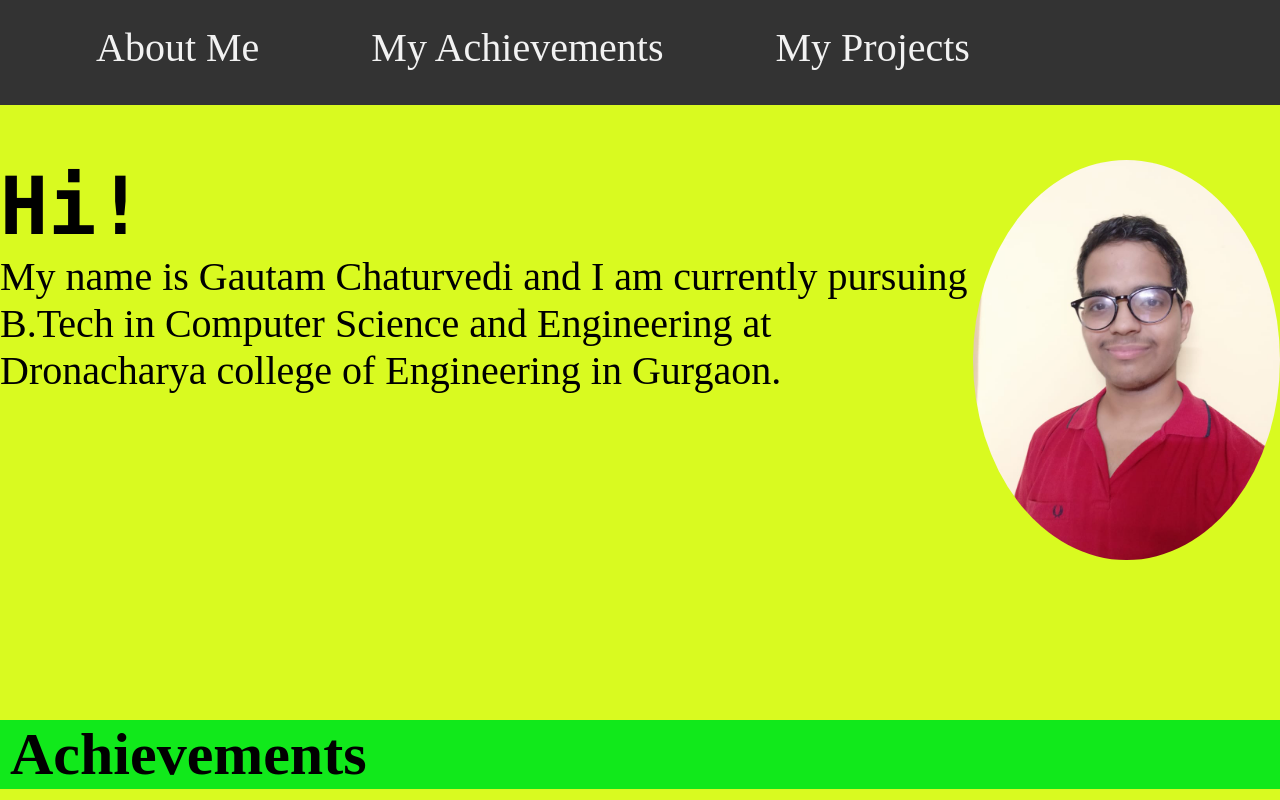
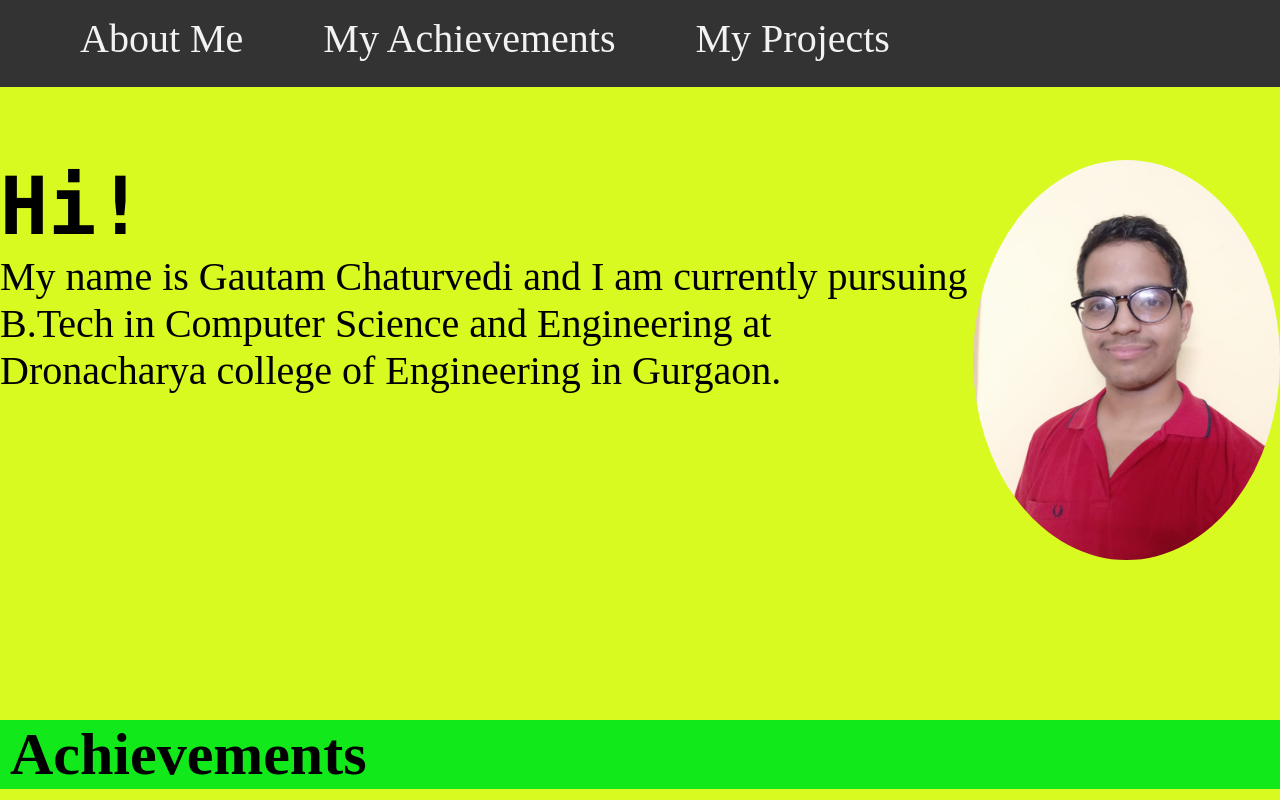
Before and after one commit to Gautam010/basic-web, a plain HTML site: page index.html in a window 1280 px wide. Shown: the top 800 px of the page. Drawn offline with Linux system fonts and the light colour scheme.

Commit message:
Nav bar updates

```diff
--- a/styles.css
+++ b/styles.css
@@ -138,7 +138,7 @@ font-family: cursive;
     display: block;
     color: #f2f2f2;
     text-align: center;
-    padding: 14px 16px;
+    padding: 5px 0px;
     text-decoration: none;
   }
 
```
